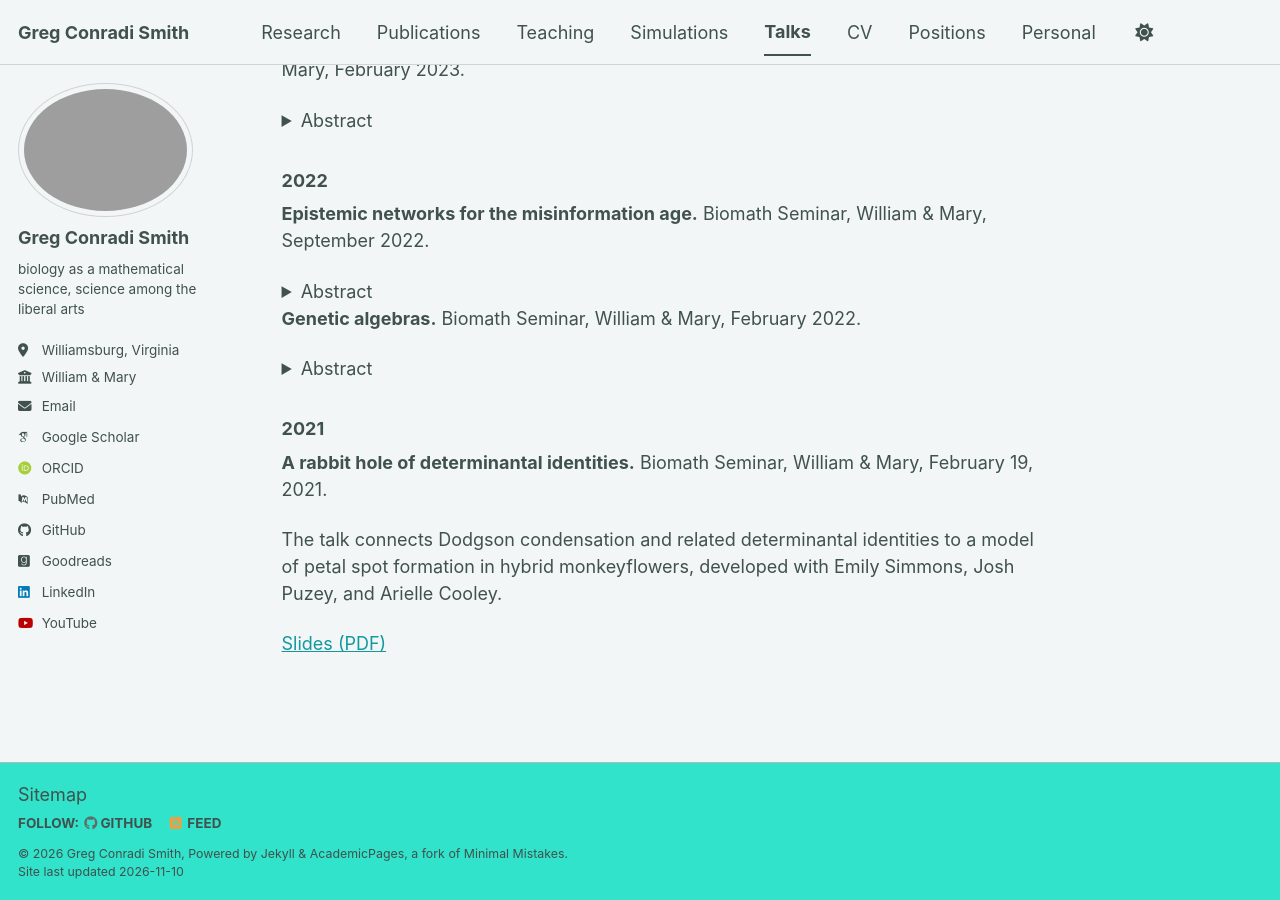
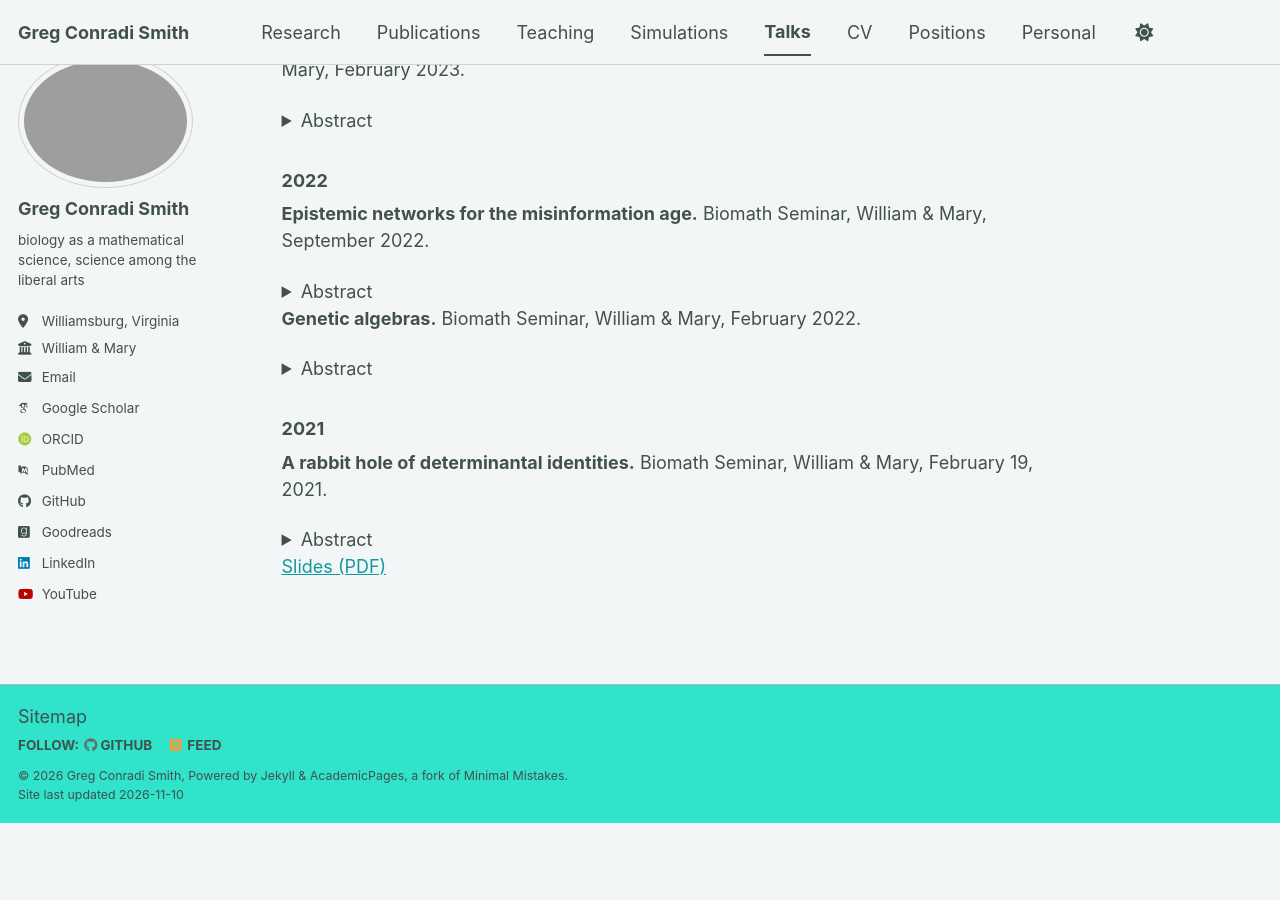
Before and after one commit to gregconradismith/gregconradismith.github.io, a Jekyll site: the page built from _pages/talks.md, in a window 1280 px wide and 900 px high, scrolled down 1084 px. Built offline with Jekyll 4.4.1, drawn with Linux system fonts in a browser that asks for light colours; some web fonts are replaced; a script bundle is joined from its source files by our own code; library files that are not in the unit come from our copies; after the commit the page ends 1907 px from its top, so only the background shows below that.

Commit message:
Add collapsible abstract to determinantal identities talk

```diff
--- a/_pages/talks.md
+++ b/_pages/talks.md
@@ -129,6 +129,11 @@
 
 **A rabbit hole of determinantal identities.** Biomath Seminar, William & Mary, February 19, 2021.
 
-The talk connects Dodgson condensation and related determinantal identities to a model of petal spot formation in hybrid monkeyflowers, developed with Emily Simmons, Josh Puzey, and Arielle Cooley.
+<details markdown="1">
+<summary>Abstract</summary>
+
+Determinants of block matrices may be the key to understanding a multigenerational reaction-diffusion model of pattern formation in Mimulus petals that I am developing in collaboration with Emily Simmons, Arielle Cooley, and Josh Puzey.  A survey of the mathematical literature on this topic recently led me down a "rabbit hole" of determinantal identities to a largely forgotten method for evaluating determinants called "Dodgson condensation."  Charles Lutwidge Dodgson (1832-1898) was none other than Lewis Carroll, author of Alice in Wonderland and Through the Looking Glass.
+
+</details>
 
 [Slides (PDF)](/files/talks/2021-02-19-dodgson-condensation.pdf)
```
